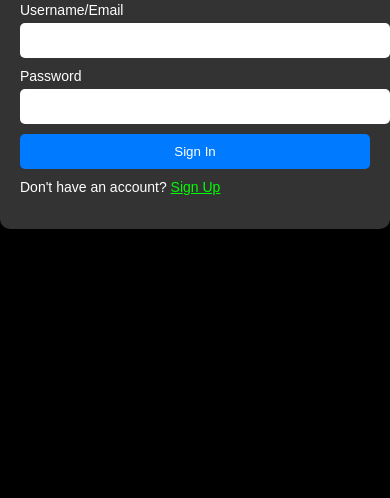
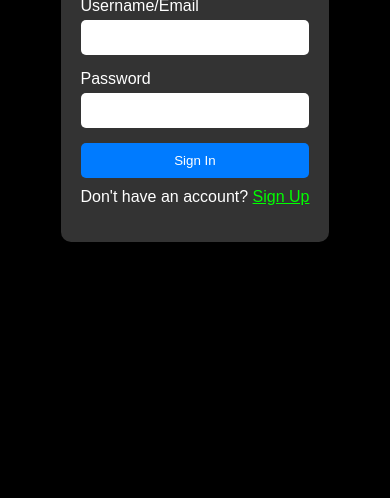
Before and after one commit to LurckeA/aria-anim, a website: page signin.html in a window 390 px wide. Shown: the part 346-844 px from the top of the page. Drawn offline with nearby package versions, Linux system fonts and the light colour scheme.

Commit message:
Update signin.html

```diff
--- a/signin.html
+++ b/signin.html
@@ -2,31 +2,11 @@
 <html lang="en">
 <head>
     <meta charset="UTF-8">
-    <meta name="viewport" content="width=device-width, initial-scale=1.0, maximum-scale=1.0, user-scalable=no">
+    <meta name="viewport" content="width=device-width, initial-scale=1.0">
     <title>Sign In</title>
     <link rel="stylesheet" href="/aria-anim/assets/index-styles.css">
     <script src="https://cdn.jsdelivr.net/npm/@supabase/supabase-js@2.39.3/dist/umd/supabase.min.js"></script>
     <script src="/aria-anim/assets/scripts.js"></script>
-    <style>
-        body {
-            font-size: 16px;
-        }
-        .container {
-            width: 90%;
-            max-width: 400px;
-            margin: 0 auto;
-        }
-        input[type="text"], input[type="password"] {
-            width: 100%;
-            padding: 10px;
-            margin-bottom: 10px;
-        }
-        @media screen and (max-width: 768px) {
-            body {
-                font-size: 14px;
-            }
-        }
-    </style>
 </head>
 <body>
     <div class="container">
```
